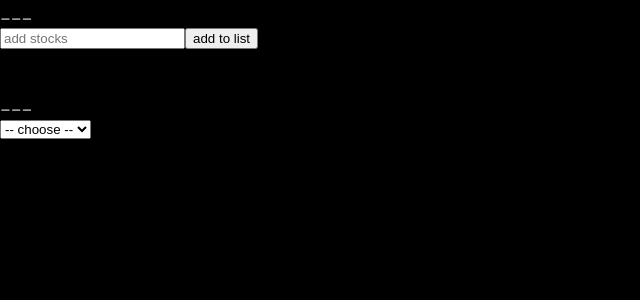
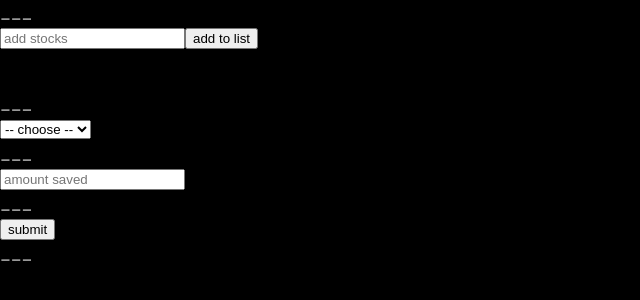
Before and after one commit to akkusorhan/opportunity-cost-calculator, a React (Vite) app in the folder opportunity-cost-calculator/: page / in a window 1280 px wide. Shown: the top 300 px of the page, without its empty margins (0-640 px from the left). Built offline with nearby package versions, Linux system fonts and the light colour scheme.

Commit message:
Update App.jsx

```diff
--- a/opportunity-cost-calculator/src/App.jsx
+++ b/opportunity-cost-calculator/src/App.jsx
@@ -5,8 +5,11 @@ import Hero from "./components/Hero"
 import axios from "axios"
 
 function App() {
+
+
+
   //_______
-  // Setting State
+  // Setting State - Stocks List
   const [stocks, setStocks] = React.useState("");
   const [list, setList] = React.useState([])
 
@@ -22,8 +25,12 @@ function App() {
 
     console.log(list.map(item => item.value))
   }
+
+
+
+
   //___________
-  // Setting State
+  // Setting State - Time Horizon
   const [timeHorizon, setTimeHorizon] = React.useState("")
 
   // Helper Functions
@@ -34,8 +41,36 @@ function App() {
   }
 
 
+
+
+  //___________
+  // Setting State - Amount Saved
+  const [amountSaved, setAmountSaved] = React.useState("");
+
+  // Helper Functions
+  function handleAmountSaved(event) {
+    return setAmountSaved(event.target.value)
+  }
+
+
+
+
+  //___________
+  // Setting State - Submit Button
+  let isSubmit = false
+
+  const listOfStocks = list.map(item => item.value + " ")
+
+  // Helper Functions
+  function handleSubmit() {
+    console.log(`stocks chosen: ${listOfStocks} | time horizon: ${timeHorizon} | amount saved: $${amountSaved}`)
+  }
+
   return (
     <>
+
+
+
     ___
     <br></br>
       <input
@@ -51,6 +86,11 @@ function App() {
         {list.map(item => <li key={item.id}>{item.value}</li>)}
       </ul>
       <br></br>
+
+
+
+
+
       ___
       <br></br>
       <select
@@ -66,6 +106,40 @@ function App() {
         <option value="48 months">48 months</option>
 
       </select>
+      <br></br>
+
+
+
+
+
+      ___
+      <br></br>
+      <input
+        type="text"
+        placeholder="amount saved"
+        name="amountSaved"
+        id="amountSaved"
+        value={amountSaved}
+        onChange={handleAmountSaved}
+      />
+      <br></br>
+
+
+
+
+
+      ___
+      <br></br>
+      <button onClick={handleSubmit}>submit</button>
+      <br></br>
+
+
+
+
+
+      ___
+      <br></br>
+      {listOfStocks}
     </>
   )
 }
```
